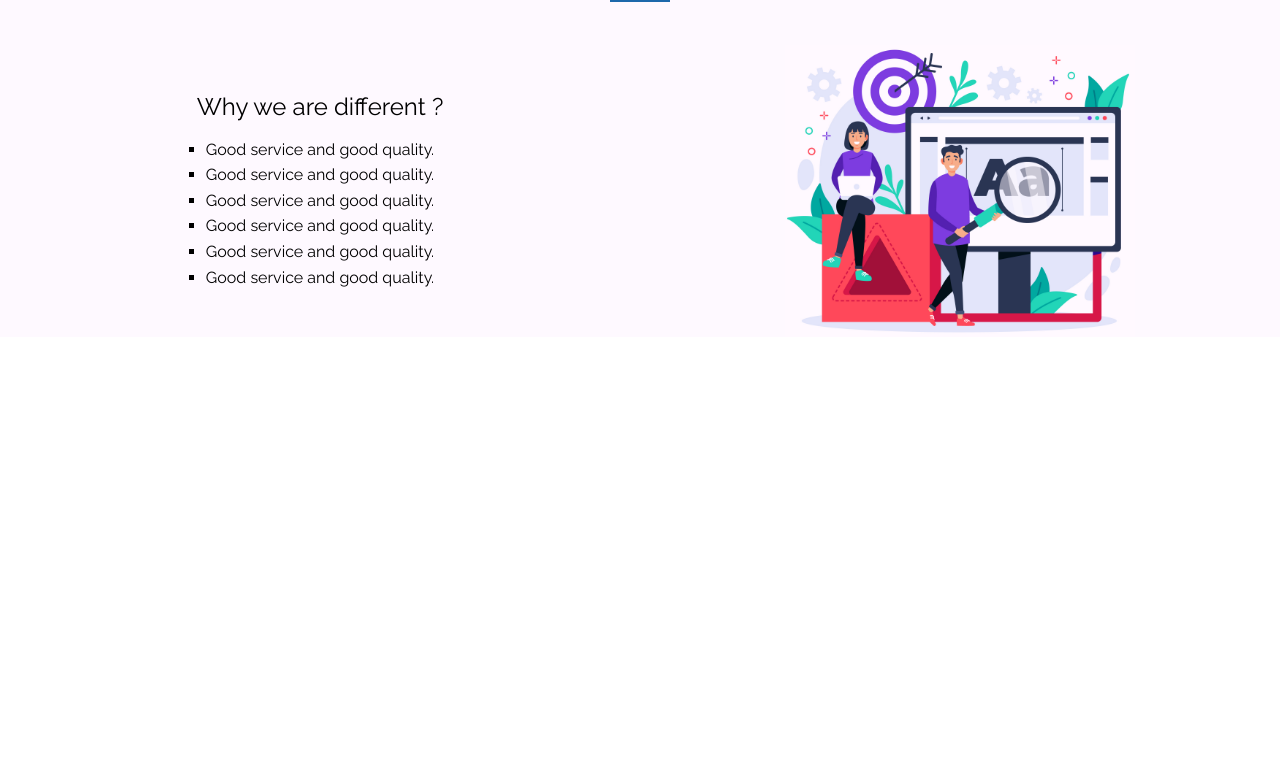
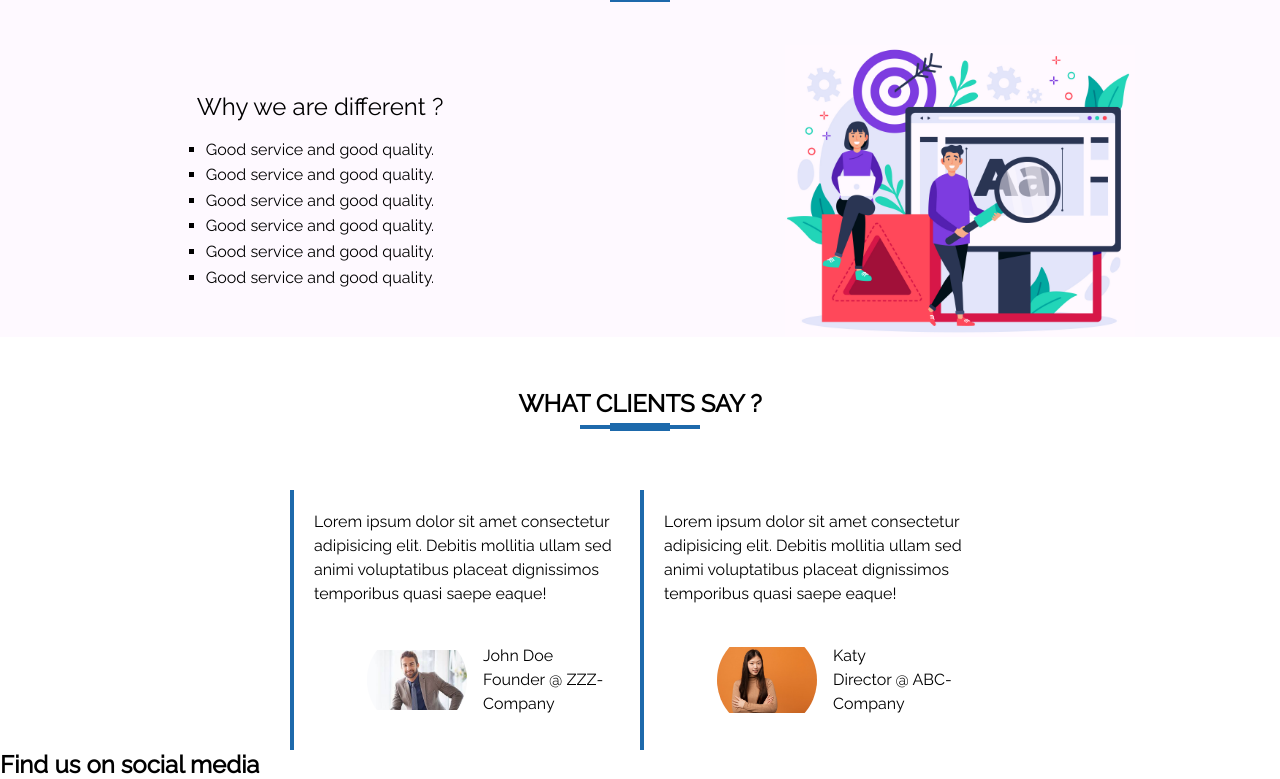
Before and after one commit to ChanMyaeOo/digital-agency-website, a plain HTML site: page src/index.html in a window 1280 px wide. Shown: the part 1347-2126 px from the top of the page. Before the commit the page ends 1684 px from the top, so only its background shows below. Drawn offline with nearby package versions, Linux system fonts and the light colour scheme.

Commit message:
finished client section

```diff
--- a/src/index.html
+++ b/src/index.html
@@ -113,6 +113,38 @@
         </div>
     </section>
 
+    <!-- Client section -->
+
+    <section class="client-section service-section" id="testimonials">
+        <h1>What clients say ?</h1>
+        <div class="client-container">
+            <div class="client">
+                <p>Lorem ipsum dolor sit amet consectetur adipisicing elit. Debitis mollitia ullam sed animi voluptatibus placeat dignissimos temporibus quasi saepe eaque!</p>
+                <div class="client-wrap">
+                    <img src="../img/client1.jpeg" alt="client image">
+                    <div>
+                        <p>John Doe</p>
+                        <p>Founder @ ZZZ-Company</p>
+                    </div>
+                </div>
+            </div>
+            <div class="client">
+                <p>Lorem ipsum dolor sit amet consectetur adipisicing elit. Debitis mollitia ullam sed animi voluptatibus placeat dignissimos temporibus quasi saepe eaque!</p>
+                <div class="client-wrap">
+                    <img src="../img/client2.jpg" alt="client image">
+                    <div>
+                        <p>Katy</p>
+                        <p>Director @ ABC-Company</p>
+                    </div>
+                </div>
+            </div>
+        </div>
+    </section>
+
+    <!-- Social media section -->
+    <section class="media-section">
+        <h1>Find us on social media</h1>
+    </section>
 
 
     <script
--- a/src/style.css
+++ b/src/style.css
@@ -240,6 +240,49 @@ body{
     width: 350px;
 }
 
+/* Client section */
+
+.client-section h1{
+    text-align: center;
+    text-transform: uppercase;
+    margin-top: 3rem;
+    margin-bottom: 4rem;
+}
+.client-container{
+    display: grid;
+    grid-template-columns: repeat(2, 1fr);
+}
+.client{
+    max-width: 350px;
+    padding: 20px;
+    border-left: 4px solid var(--primary-brand-color);
+}
+.client p{
+    line-height: 1.5;
+}
+.client-wrap{
+    display: grid;
+    grid-template-columns: repeat(2, 1fr);
+    justify-content: center;
+    align-items: center;
+    margin-top: 1.5rem;
+}
+.client-wrap div{
+    margin-left: 1rem;
+}
+.client-wrap img{
+    justify-self: flex-end;
+}
+.client:first-child{
+    justify-self: flex-end;
+}
+.client img{
+    width: 100px;
+    height: 100px;
+    border-radius: 50%;
+    object-fit: scale-down;
+}
+
 
 @media(max-width: 700px){
 
@@ -283,4 +326,14 @@ body{
         order: 1;
         margin-bottom: 1.5rem;
     }
+
+    /* Client section */
+    .client-container{
+        grid-template-columns: 1fr;
+    }
+
+    .client:last-child{
+        justify-self: flex-end;
+        margin-top: 2.5rem;
+    }
 }
```
Also changed, not shown: img/client1.jpeg (added), img/client2.jpg (added).
